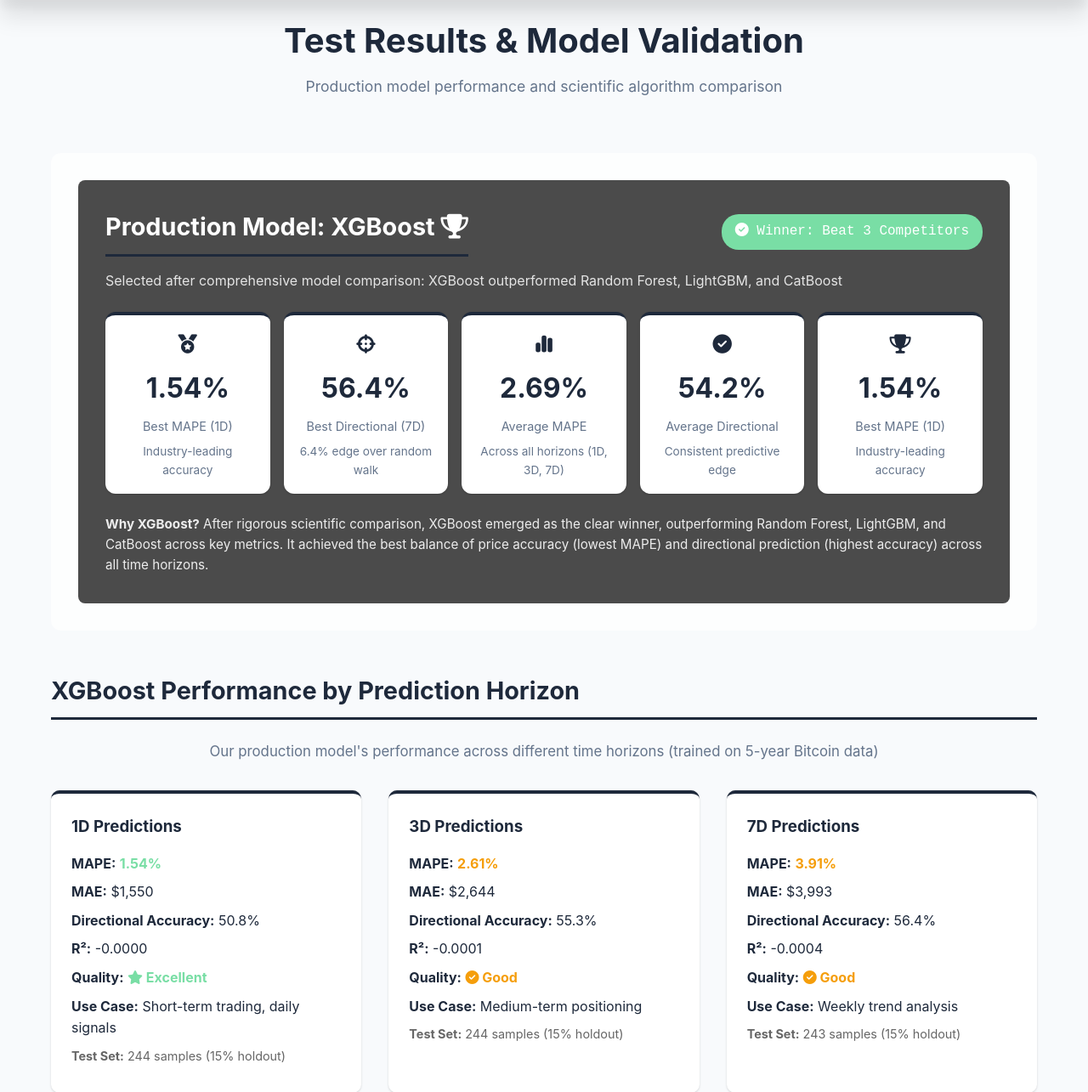
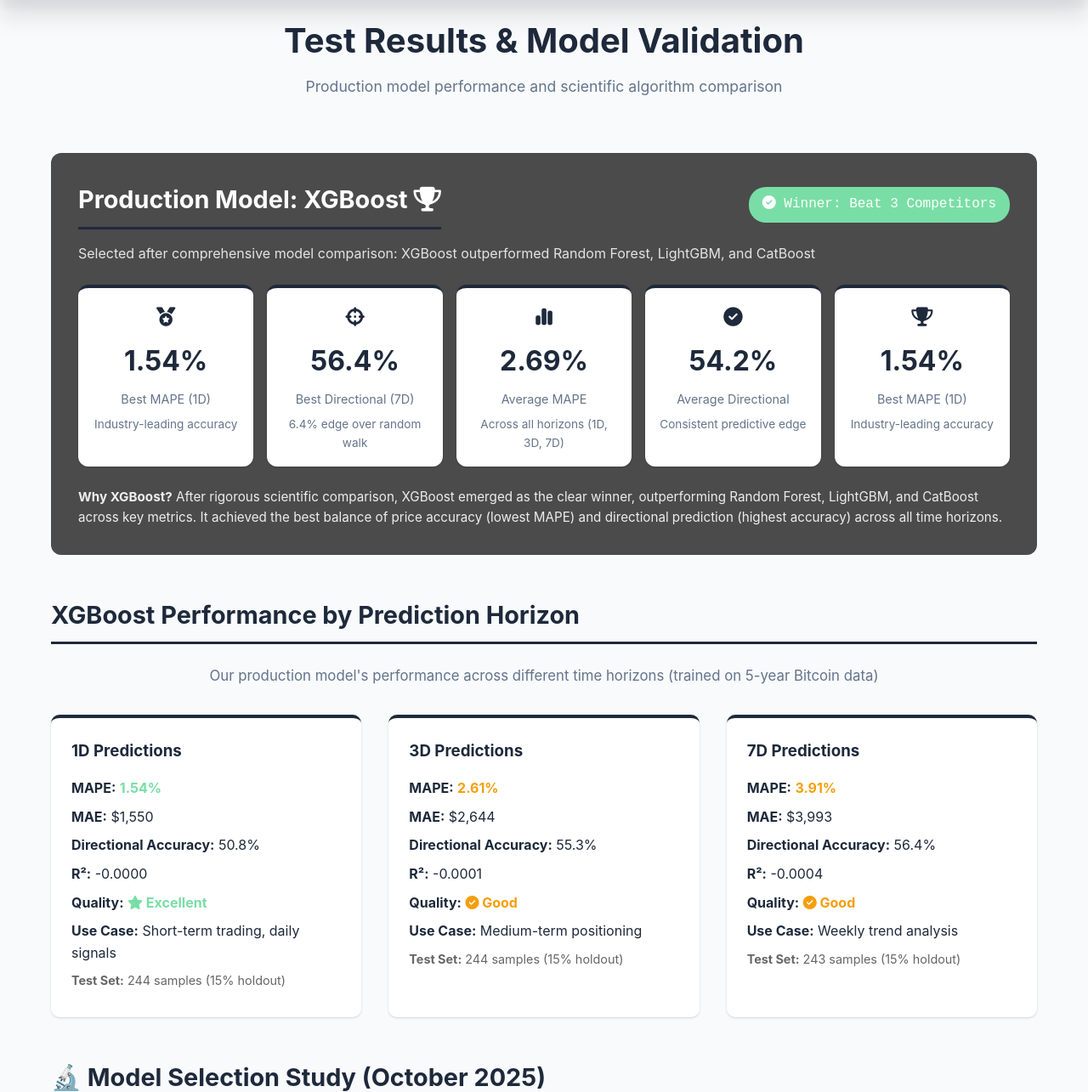
Before and after one commit to ying-jeanne/capstone_msba, a Flask app: page /results in a window 1280 px wide. Shown: the part 86-1371 px from the top of the page at 85% size. Run offline with Flask 3, Linux system fonts and the light colour scheme.

Commit message:
remove padding

```diff
--- a/webapp/static/css/style.css
+++ b/webapp/static/css/style.css
@@ -1811,7 +1811,6 @@ footer {
 /* Metrics Dashboard with Background */
 .metrics-dashboard-bg {
     position: relative;
-    padding: 2rem;
     border-radius: 12px;
     overflow: hidden;
 }
```
